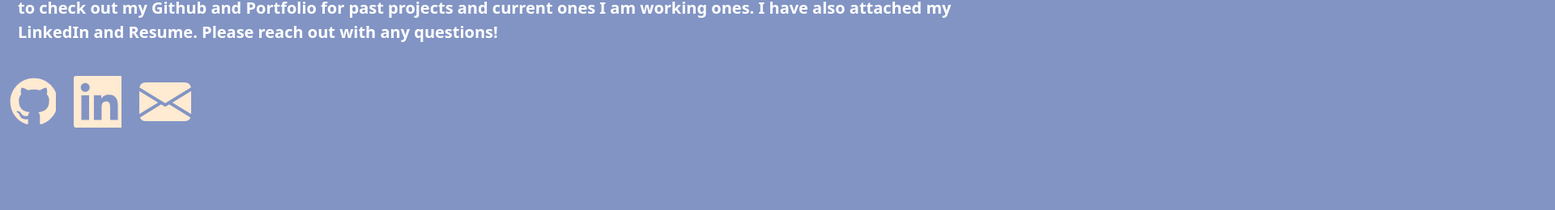
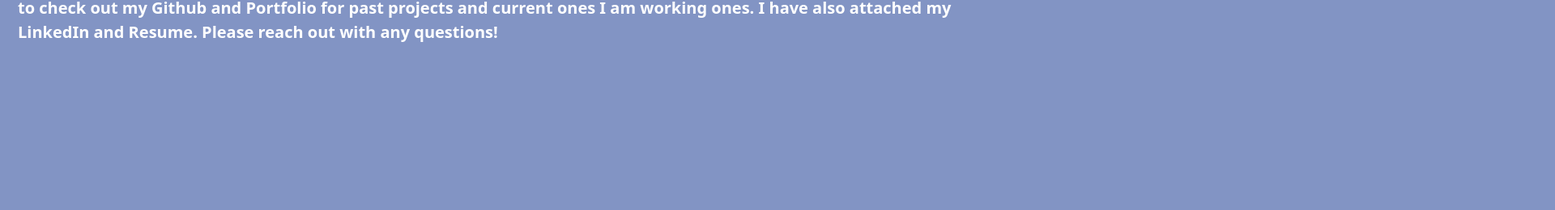
Before and after one commit to mariadolores06/REACT-Portfolio, a React (Create React App) app: page / in a window 1280 px wide. Shown: the part 521-781 px from the top of the page at 81% size, 1920 px wide, since content can reach past the window. Built offline with nearby package versions, Linux system fonts and the light colour scheme; the HTML template or start-up script is replaced by a standard one.

Commit message:
fixed profile pic width

```diff
--- a/src/index.css
+++ b/src/index.css
@@ -52,9 +52,8 @@ h1 {
   color: var(--text2);
 }
 
-
 .profile-pic {
-  width: 2500px;
+  width: 250px;
   height: 200px;
   border-radius: 50%;
   margin: auto 70px;
@@ -79,7 +78,6 @@ h1 {
 .education {
   font-weight: bold;
   color: var(--light);
-
 }
 
 .card {
@@ -151,10 +149,13 @@ h1 {
 }
 
 .page-footer {
+  height: 2.5rem;
   position: absolute;
-  justify-content: end;
-  align-items: center;
+  justify-content: flex-end;
+  align-items: flex-end;
   flex-wrap: nowrap;
+  bottom: 0;
+
 }
 
 .page-footer a {
@@ -173,6 +174,7 @@ h1 {
 .nav-link:hover, .link:hover {
   font-weight: var(--bold);
   text-decoration: none;
+  color: var(--light);
 }
 
 .nav-link.active {
@@ -189,6 +191,7 @@ h1 {
 .btn-outline-dark {
   box-shadow: 0px 3px 0px var(--secondary);
   font-weight: bold;
+  border: 1.5px;
 }
 
 
```
